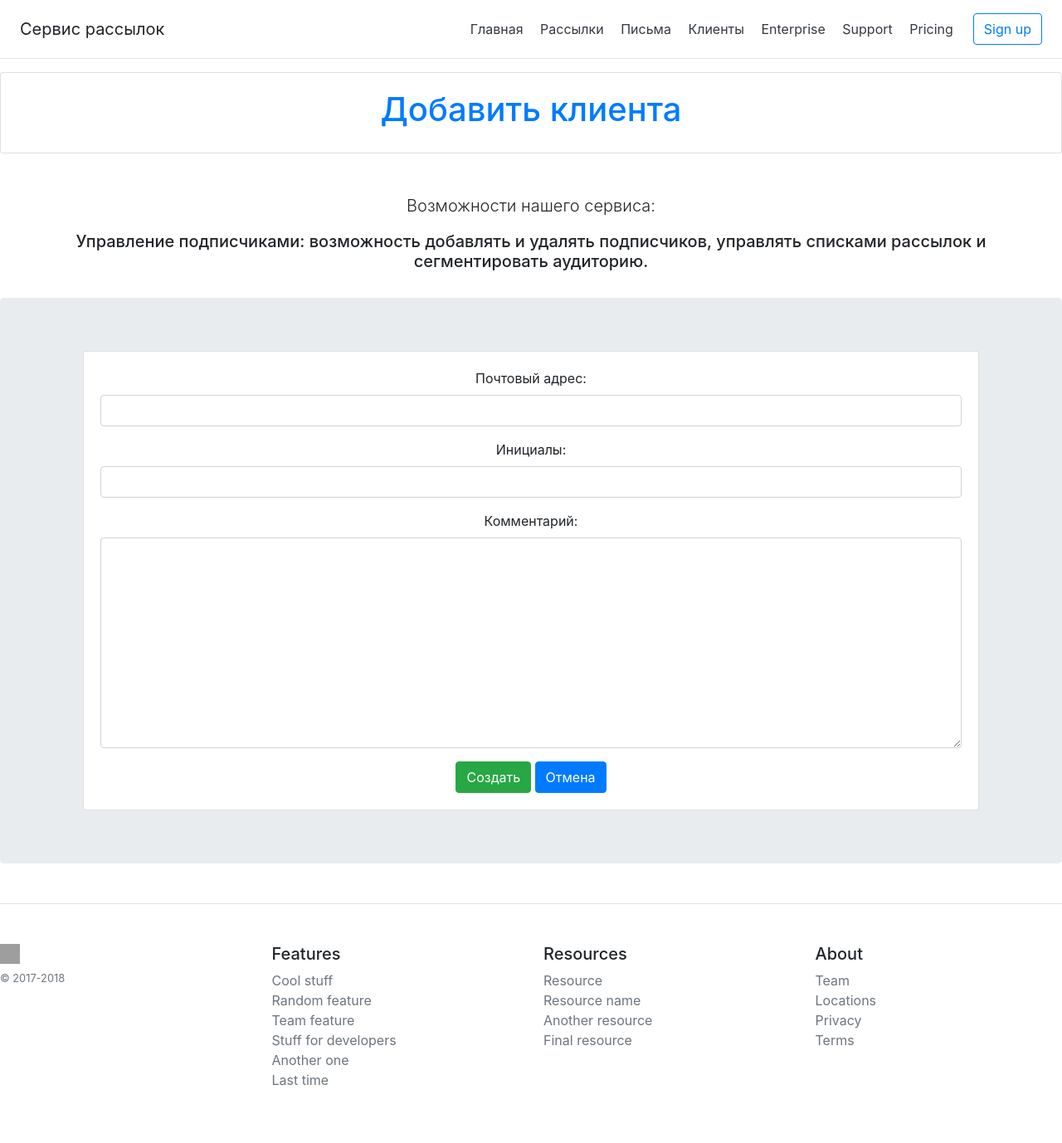
After one commit to valeradyomin/coursework_06_mailing_service, a Django app: page /client_create/ in a window 1280 px wide. The commit adds this page. Shown: the whole page at 83% size. Run offline with Django 5.2, Linux system fonts and the light colour scheme; some libraries are stand-ins or nearby versions; grey boxes are pictures that could not be loaded.

Commit message:
add ClientCreateView

```diff
--- a/app_mailing/forms.py
+++ b/app_mailing/forms.py
@@ -1,6 +1,6 @@
 from django import forms
 
-from app_mailing.models import MailingSrv, Mail
+from app_mailing.models import MailingSrv, Mail, Client
 
 
 class StyleFormMiXin:
@@ -22,3 +22,9 @@ class MailForm(StyleFormMiXin, forms.ModelForm):
     class Meta:
         model = Mail
         fields = '__all__'
+
+
+class ClientForm(StyleFormMiXin, forms.ModelForm):
+    class Meta:
+        model = Client
+        fields = '__all__'
--- /dev/null
+++ b/app_mailing/templates/app_mailing/client_form.html
@@ -0,0 +1,30 @@
+{% extends 'app_mailing/base.html' %}
+
+{% block content %}
+<section class="jumbotron text-center">
+    <div class="container">
+        <div class="col-12">
+            <div class="row">
+                <div class="col-12">
+                    <div class="card">
+                        <div class="card-body">
+                            <form method="post" enctype="multipart/form-data">
+                                {% csrf_token %}
+                                {{ form.as_p }}
+                                   <button type="submit" class="btn btn-success">
+                                       {% if object %}
+                                            Сохранить изменения
+                                       {% else %}
+                                            Создать
+                                       {% endif %}
+                                   </button>
+                                <a href="{% url 'app_mailing:client_list' %}" class="btn btn-primary">Отмена</a>
+                            </form>
+                        </div>
+                    </div>
+                </div>
+            </div>
+        </div>
+    </div>
+</section>
+{% endblock %}
--- a/app_mailing/templates/app_mailing/client_list.html
+++ b/app_mailing/templates/app_mailing/client_list.html
@@ -3,7 +3,7 @@
 {% block content %}
 
 <div class="container">
-    <a href="{% url 'app_mailing:mailings_create' %}" class="btn btn-primary">Добавить клиента</a>
+    <a href="{% url 'app_mailing:client_create' %}" class="btn btn-primary">Добавить клиента</a>
 </div>
 
 <div class="container">
--- a/app_mailing/urls.py
+++ b/app_mailing/urls.py
@@ -3,7 +3,7 @@ from django.urls import path
 from app_mailing.apps import AppMailingConfig
 from app_mailing.views import MainPage, MailingSrvListView, MailingSrvCreateView, MailingSrvUpdateView, \
     MailingSrvDetailView, MailingSrvDeleteView, MailListView, MailCreateView, MailUpdateView, MailDetailView, \
-    MailDeleteView, ClientListView
+    MailDeleteView, ClientListView, ClientCreateView
 
 app_name = AppMailingConfig.name
 
@@ -20,4 +20,5 @@ urlpatterns = [
     path('mail_detail/<int:pk>/', MailDetailView.as_view(), name='mail_detail'),
     path('mail_delete/<int:pk>/', MailDeleteView.as_view(), name='mail_delete'),
     path('client_list/', ClientListView.as_view(), name='client_list'),
+    path('client_create/', ClientCreateView.as_view(), name='client_create'),
 ]
--- a/app_mailing/views.py
+++ b/app_mailing/views.py
@@ -3,7 +3,7 @@ import random
 from django.urls import reverse_lazy, reverse
 from django.views.generic import TemplateView, ListView, CreateView, UpdateView, DetailView, DeleteView
 
-from app_mailing.forms import MailingSrvForm, MailForm
+from app_mailing.forms import MailingSrvForm, MailForm, ClientForm
 from app_mailing.models import MailingSrv, Mail, Client
 
 
@@ -144,3 +144,13 @@ class ClientListView(BaseContextMixin, ListView):
         'title': 'Список клиентов',
         'phrases': BaseContextMixin.phrases,
     }
+
+
+class ClientCreateView(BaseContextMixin, CreateView):
+    model = Client
+    form_class = ClientForm
+    success_url = reverse_lazy('app_mailing:client_list')
+    extra_context = {
+        'title': 'Добавить клиента',
+        'phrases': BaseContextMixin.phrases,
+    }
```
